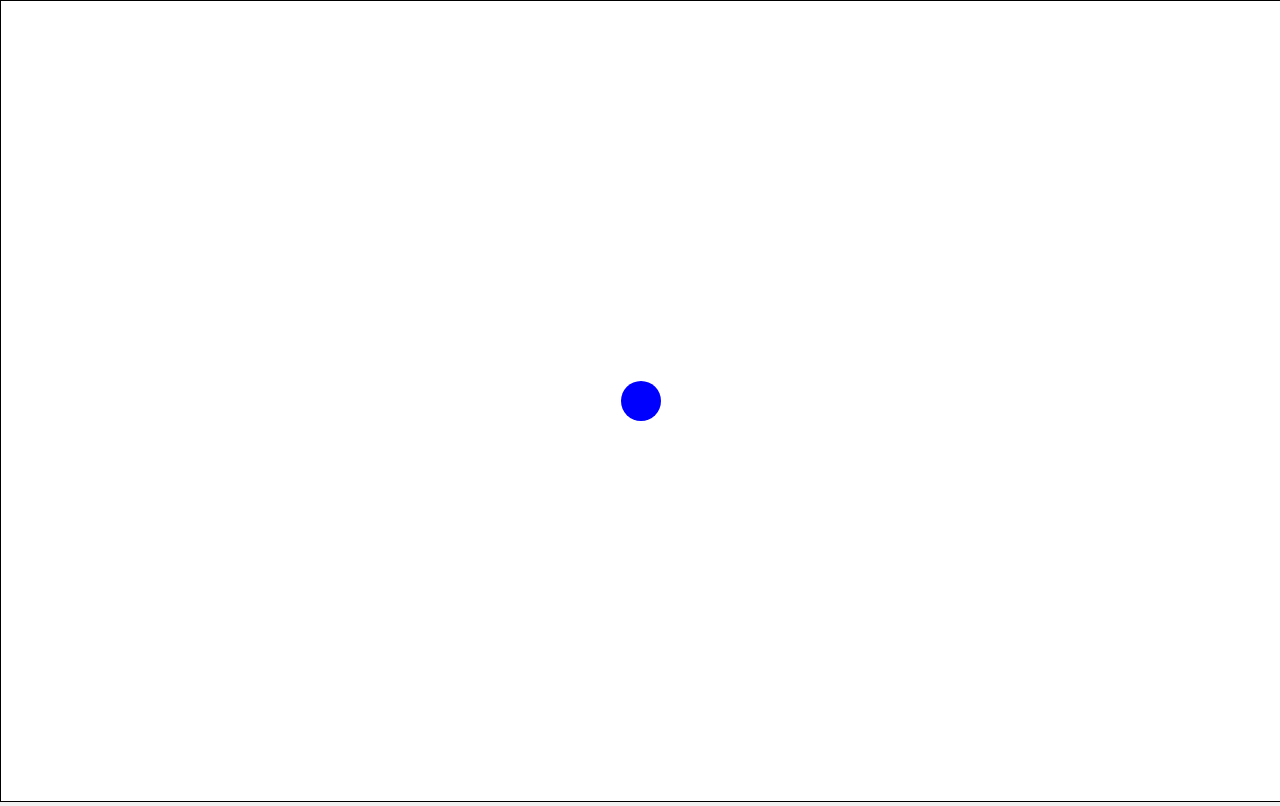
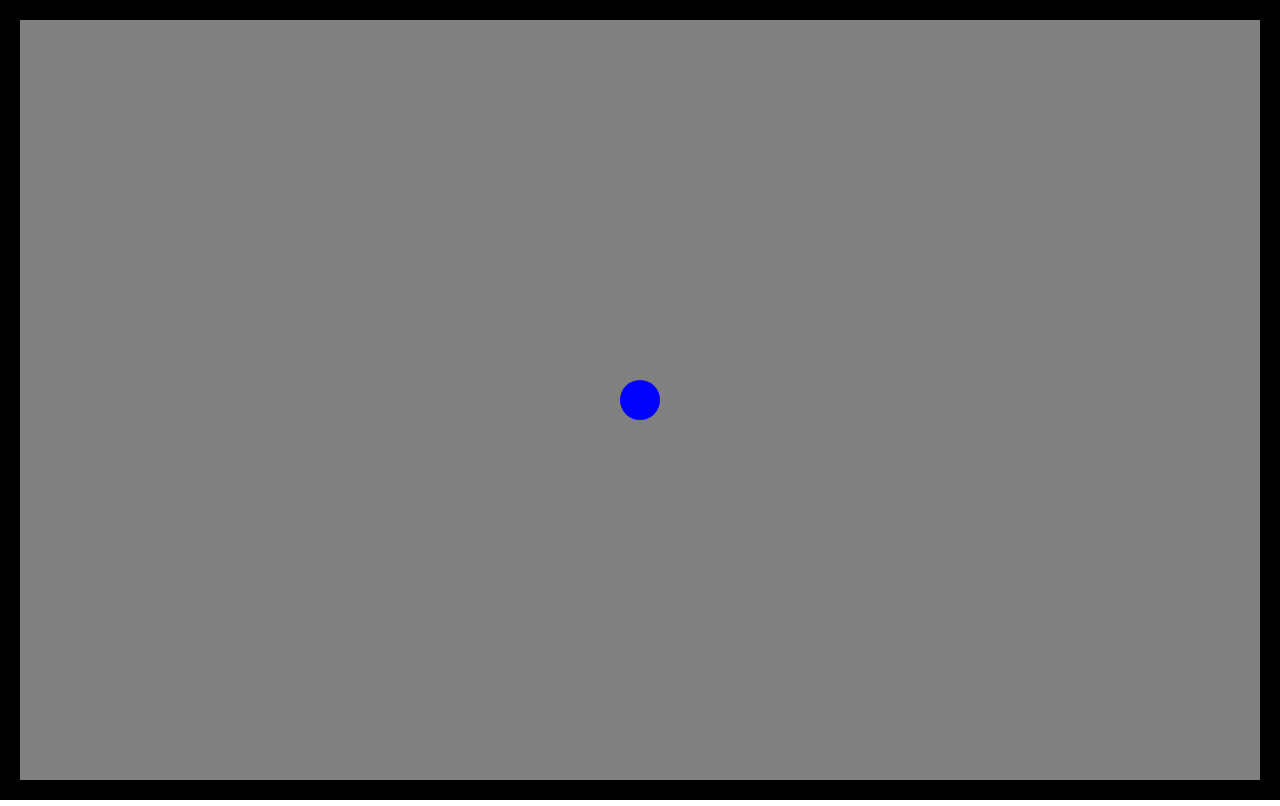
Before and after one commit to ZEEPZ/ZEEPZ.github.io, a plain HTML site: page index.html in a window 1280 px wide. Drawn offline with Linux system fonts and the light colour scheme.

Commit message:
Update index.html

```diff
--- a/index.html
+++ b/index.html
@@ -8,11 +8,9 @@
         body {
             margin: 0;
             overflow: hidden;
-            background-color: #f0f0f0;
         }
         canvas {
-            border: 1px solid black;
-            background-color: white;
+            display: block; /* Remove scrollbar */
         }
     </style>
 </head>
@@ -33,7 +31,6 @@
             dy: 0,
         };
 
-        // Key state tracking for smoother input handling
         const keys = {
             w: false,
             a: false,
@@ -55,7 +52,6 @@
 
         // Game update loop
         function update() {
-            // Update the circle's velocity based on keys pressed
             circle.dx = 0;
             circle.dy = 0;
 
@@ -72,30 +68,40 @@
                 circle.dx = circle.speed;
             }
 
-            // Apply the velocity to the circle's position
             circle.x += circle.dx;
             circle.y += circle.dy;
 
             // Prevent the circle from going out of bounds
-            if (circle.x - circle.radius < 0) {
-                circle.x = circle.radius;
+            if (circle.x - circle.radius < 20) { // Adjusted for wall width
+                circle.x = circle.radius + 20;
             }
-            if (circle.x + circle.radius > canvas.width) {
-                circle.x = canvas.width - circle.radius;
+            if (circle.x + circle.radius > canvas.width - 20) {
+                circle.x = canvas.width - circle.radius - 20;
             }
-            if (circle.y - circle.radius < 0) {
-                circle.y = circle.radius;
+            if (circle.y - circle.radius < 20) { // Adjusted for wall width
+                circle.y = circle.radius + 20;
             }
-            if (circle.y + circle.radius > canvas.height) {
-                circle.y = canvas.height - circle.radius;
+            if (circle.y + circle.radius > canvas.height - 20) {
+                circle.y = canvas.height - circle.radius - 20;
             }
         }
 
         function draw() {
-            ctx.clearRect(0, 0, canvas.width, canvas.height);
+            // Draw grey background
+            ctx.fillStyle = 'grey';
+            ctx.fillRect(0, 0, canvas.width, canvas.height);
+
+            // Draw black walls
+            ctx.fillStyle = 'black';
+            ctx.fillRect(0, 0, canvas.width, 20); // Top wall
+            ctx.fillRect(0, canvas.height - 20, canvas.width, 20); // Bottom wall
+            ctx.fillRect(0, 0, 20, canvas.height); // Left wall
+            ctx.fillRect(canvas.width - 20, 0, 20, canvas.height); // Right wall
+
+            // Draw the circle
+            ctx.fillStyle = 'blue';
             ctx.beginPath();
             ctx.arc(circle.x, circle.y, circle.radius, 0, Math.PI * 2);
-            ctx.fillStyle = 'blue';
             ctx.fill();
             ctx.closePath();
         }
```
